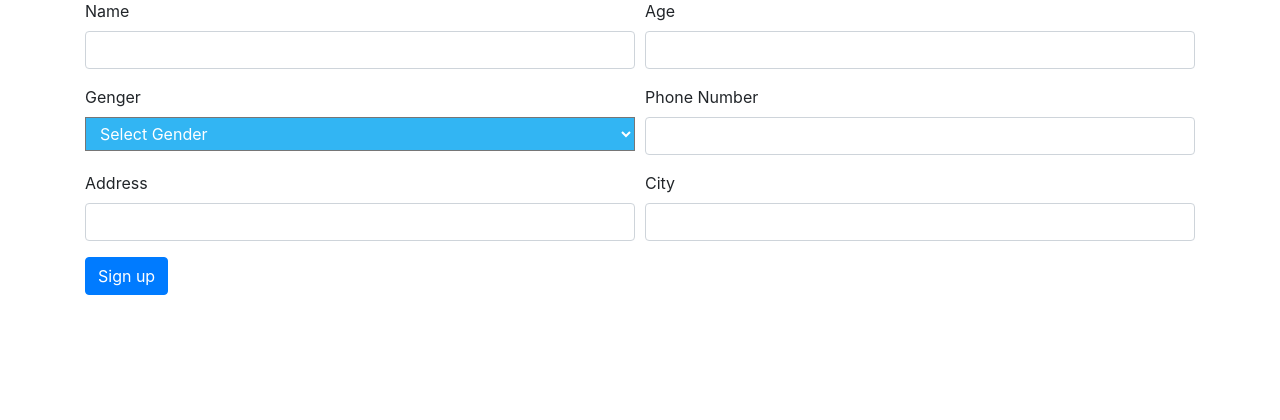
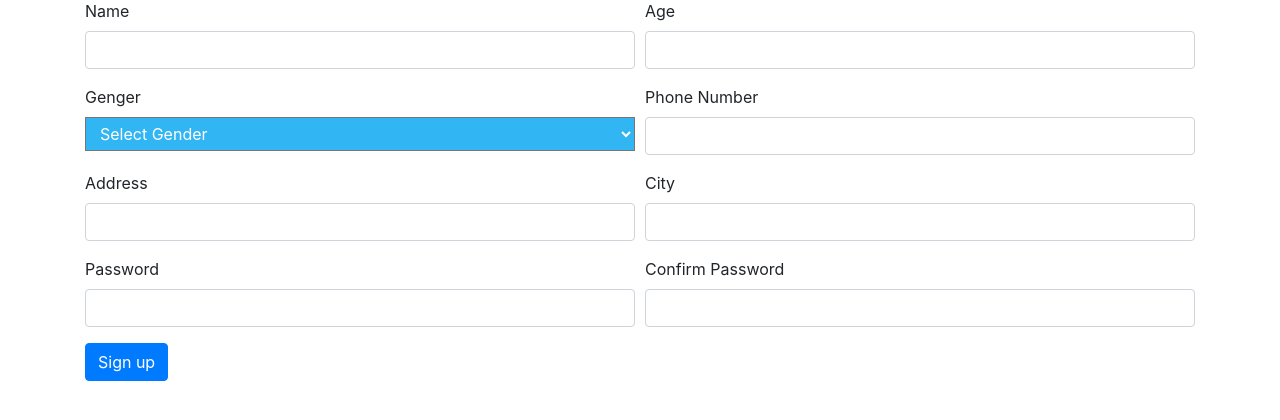
Before and after one commit to mirarifhasan/HackTheVerse_Oneiro, a PHP site: page /signup in a window 1280 px wide. Shown: the part 147-567 px from the top of the page. Run offline with PHP 8.4, Linux system fonts and the light colour scheme.

Commit message:
signup done

```diff
--- a/signup.php
+++ b/signup.php
@@ -1,3 +1,63 @@
+<?php
+
+	include 'zzz-dbConnect.php';
+	session_start();
+
+	$_SESSION["name"] = '';
+	$_SESSION['age'] = '';
+	$_SESSION["phone"] = '';
+	$_SESSION['address'] = '';
+	$_SESSION['city'] = '';
+	$_SESSION["gender"] = '';
+	$_SESSION["password"] = '';
+	$_SESSION["c_password"] = '';
+	$error = '';
+
+	if(isset($_POST["signup"])){
+		$_SESSION['name'] = trim($_POST["name"]);
+		$_SESSION['age'] = trim($_POST["age"]);
+		$_SESSION['phone'] = trim($_POST["phone"]);
+		$_SESSION['address'] = trim($_POST["address"]);
+		$_SESSION['city'] = trim($_POST["city"]);
+		$_SESSION['gender'] = trim($_POST["gender"]);
+		$_SESSION['password'] = trim($_POST["password"]);
+    $_SESSION['c_password'] = trim($_POST["c_password"]);
+
+    // echo $_SESSION['c_password'];
+    // die();
+
+		$sql = "select * from patient where phone='".$_SESSION['phone']."'";
+		$result = mysqli_query($link, $sql);
+		$noOfData = mysqli_num_rows($result);
+
+		if($noOfData > 0){
+			$error = 'This phone number already exist';
+			echo "<script type='text/javascript'>alert('$error');</script>";
+		}
+		elseif($error=='' && ($_SESSION['password'] == $_SESSION['c_password'])){
+			$sql = "INSERT INTO patient (name, gender, age, phone, address, city, password) VALUES ('".$_SESSION['name']."', '".$_SESSION['gender'] ."', '".$_SESSION['age']."', '".$_SESSION['phone']."', '".$_SESSION['address']."', '".$_SESSION['city']."', '".$_SESSION['password']."')";
+      // echo $sql;
+      // die();
+      mysqli_query($link, $sql);
+
+			$sql = "select * from patient where phone='".$_SESSION['phone']."'";
+			$result = mysqli_query($link, $sql);
+      $row = mysqli_fetch_assoc($result);
+      // echo $row['patient_id'];
+      // die();
+
+			$_SESSION['patient_id'] = $row['patient_id'];
+			header('Location: patient');
+		}
+		else{
+			$error = 'Password not match.';
+			echo "<script type='text/javascript'>alert('$error');</script>";
+		}
+	}
+?>
+
+
+
 <!DOCTYPE html>
 <html lang="en">
 
@@ -20,22 +80,22 @@
       <div class="form-title">
         <h2>Patient Information</h2>
       </div>
-      <form>
+      <form method="POST">
         <div class="form-row">
           <div class="form-group col-md-6">
             <label for="inputname4">Name</label>
-            <input type="text" class="form-control" id="inputname4" required>
+            <input type="text" name="name" value="<?php echo $_SESSION['name'];?>" class="form-control" id="inputname4" required>
           </div>
           <div class="form-group col-md-6">
             <label for="inputnumber4">Age</label>
-            <input type="number" class="form-control" id="inputnumber4" required>
+            <input type="number" name="age" value="<?php echo $_SESSION['age'];?>" class="form-control" id="inputnumber4" required>
           </div>
         </div>
 
         <div class="form-row">
           <div class="form-group col-md-6">
             <label for="inputCity" style="margin-right: 20px;">Genger</label>
-            <select name="dept" style="width: 100%;">
+            <select name="gender" style="width: 100%;" required>
               <option value="" disabled selected>Select Gender</option>
               <option value="Male">Male</option>
               <option value="Female">Female</option>
@@ -44,22 +104,33 @@
           </div>
           <div class="form-group col-md-6">
             <label for="inputphone">Phone Number</label>
-            <input type="tel" class="form-control" id="inputphone" required>
+            <input type="tel" name="phone" value="<?php echo $_SESSION['phone'];?>" class="form-control" id="inputphone" required>
           </div>
         </div>
 
         <div class="form-row">
           <div class="form-group col-md-6">
             <label for="inputAddress">Address</label>
-            <input type="text" class="form-control" id="inputAddress" placeholder="" required>
+            <input type="text" name="address" value="<?php echo $_SESSION['address'];?>" class="form-control" id="inputAddress" placeholder="" required>
           </div>
           <div class="form-group col-md-6">
             <label for="inputCity">City</label>
-            <input type="text" class="form-control" id="inputCity" required>
+            <input type="text" name="city" value="<?php echo $_SESSION['city'];?>" class="form-control" id="inputCity" required>
           </div>
         </div>
 
-        <button type="submit" class="btn btn-primary">Sign up</button>
+        <div class="form-row">
+          <div class="form-group col-md-6">
+            <label for="inputAddress">Password</label>
+            <input type="text" name="password" value="<?php echo $_SESSION['password'];?>" class="form-control" id="inputAddress" placeholder="" required>
+          </div>
+          <div class="form-group col-md-6">
+            <label for="inputCity">Confirm Password</label>
+            <input type="text" name="c_password" value="<?php echo $_SESSION['c_password'];?>" class="form-control" id="inputCity" required>
+          </div>
+        </div>
+
+        <button type="submit" name="signup" class="btn btn-primary">Sign up</button>
       </form>
     </div>
   </div>
--- /dev/null
+++ b/zzz-dbconnect.php
@@ -0,0 +1,9 @@
+<?php
+//For local
+    $host = 'localhost';
+    $user = 'root';
+    $password = '';
+    $db = 'hacktheverse_oneiro';
+
+    $link = mysqli_connect($host, $user, $password, $db);
+?>
```
Also changed, not shown: .htaccess (added).
